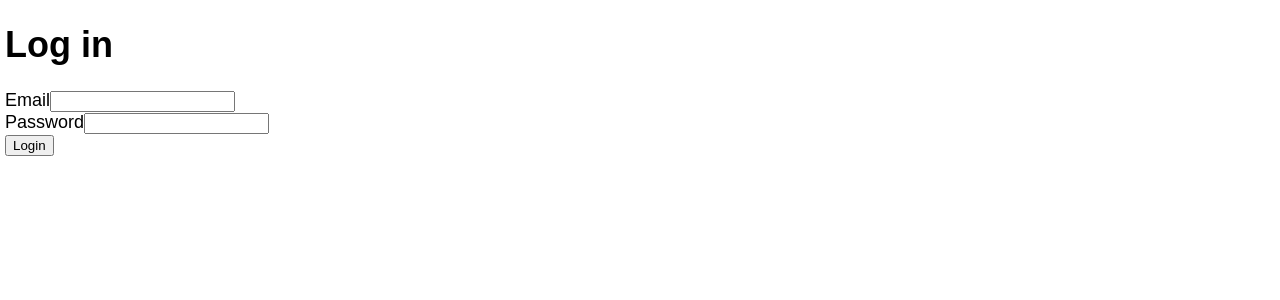
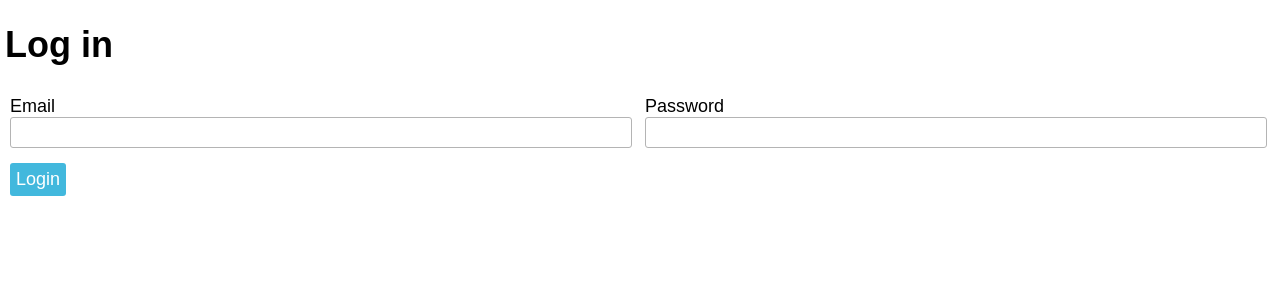
Before and after one commit to lczapparolli/old-gestor-financeiro-2.0-webapp, a React (Create React App) app: page /login in a window 1280 px wide. Shown: the top 300 px of the page. Built offline with nearby package versions, Linux system fonts and the light colour scheme.

Commit message:
Implementing login action
- Created login form as separated component

```diff
--- /dev/null
+++ b/src/forms/LoginForm.js
@@ -0,0 +1,46 @@
+//Libs
+import React from 'react';
+import PropTypes from 'prop-types';
+//Components
+import GridRow from '../components/GridRow';
+import GridCell from '../components/GridCell';
+import InputField from '../components/InputField';
+import ScreenSizes from '../helpers/ScreenSizes';
+import Button, { ACTION_SUBMIT } from '../components/Button';
+
+/**
+ * Form for login page
+ * Renders an email and a password fields
+ */
+function LoginForm({ email, password, handleSubmit, formHelper }) {
+    return (
+        <form onSubmit={handleSubmit}>
+            <GridRow sizeBreak={ScreenSizes.SCREEN_SMALL}>
+                <GridCell>
+                    <InputField name="email" label="Email" type="email" required value={email.value} error={email.error} formHelper={formHelper} />
+                </GridCell>
+                <GridCell>
+                    <InputField name="password" label="Password" type="password" minLength="6" value={password.value} error={password.error} formHelper={formHelper} />
+                </GridCell>
+            </GridRow>
+            <GridRow>
+                <GridCell>
+                    <Button caption="Login" action={ACTION_SUBMIT} />
+                </GridCell>
+            </GridRow>
+        </form>
+    );
+}
+
+LoginForm.propTypes = {
+    /** Email value and error message */
+    email: PropTypes.shape({ value: PropTypes.string, error: PropTypes.string }),
+    /** Password value and error message */
+    password: PropTypes.shape({ value: PropTypes.string, error: PropTypes.string }),
+    /** Function for handling form submit */
+    handleSubmit: PropTypes.func,
+    /** Helper for handling input change and validation */
+    formHelper: PropTypes.shape({handleChange: PropTypes.func, handleInvalid: PropTypes.func})
+};
+
+export default LoginForm;
--- a/src/pages/LoginPage.js
+++ b/src/pages/LoginPage.js
@@ -1,38 +1,33 @@
+//Libs
 import React, { Component } from 'react';
+//Helpers
+import FormHelper from '../helpers/FormHelper';
+//Components
+import LoginForm from '../forms/LoginForm';
 
 class LoginPage extends Component {
     constructor() {
         super();
+        //Binds
+        this.handleSubmit = this.handleSubmit.bind(this);
+        //State
         this.state = {
-            email: '',
-            senha: ''
+            email: { value: '', error: '' },
+            password: { value: '', error: '' }
         };
-        this.handleChange = this.handleChange.bind(this);
-        this.handleSubmit = this.handleSubmit.bind(this);
-    }
-
-    handleChange(event) {
-        this.setState({ [event.target.name]: event.target.value });
+        //Form Helper
+        this.formHelper = new FormHelper(this);
     }
 
     handleSubmit() {
     }
 
     render() {
+        const { email, password } = this.state;
         return (
-            <div className="content">
+            <div>
                 <h1>Log in</h1>
-                <form onSubmit={this.handleSubmit}>
-                    <div className="inputField">
-                        <label htmlFor="email">Email</label>
-                        <input name="email" id="email" type="email" value={this.state.email} onChange={this.handleChange} />
-                    </div>
-                    <div className="inputField">
-                        <label htmlFor="password">Password</label>
-                        <input name="password" id="password" type="password" value={this.state.password} onChange={this.handleChange} />
-                    </div>
-                    <input type="submit" value="Login" />
-                </form>
+                <LoginForm email={email} password={password} handleSubmit={this.handleSubmit} formHelper={this.formHelper} />
             </div>
         );
     }
```
Also changed, not shown: 2 other files (tests, documents, lock files or other folders).
